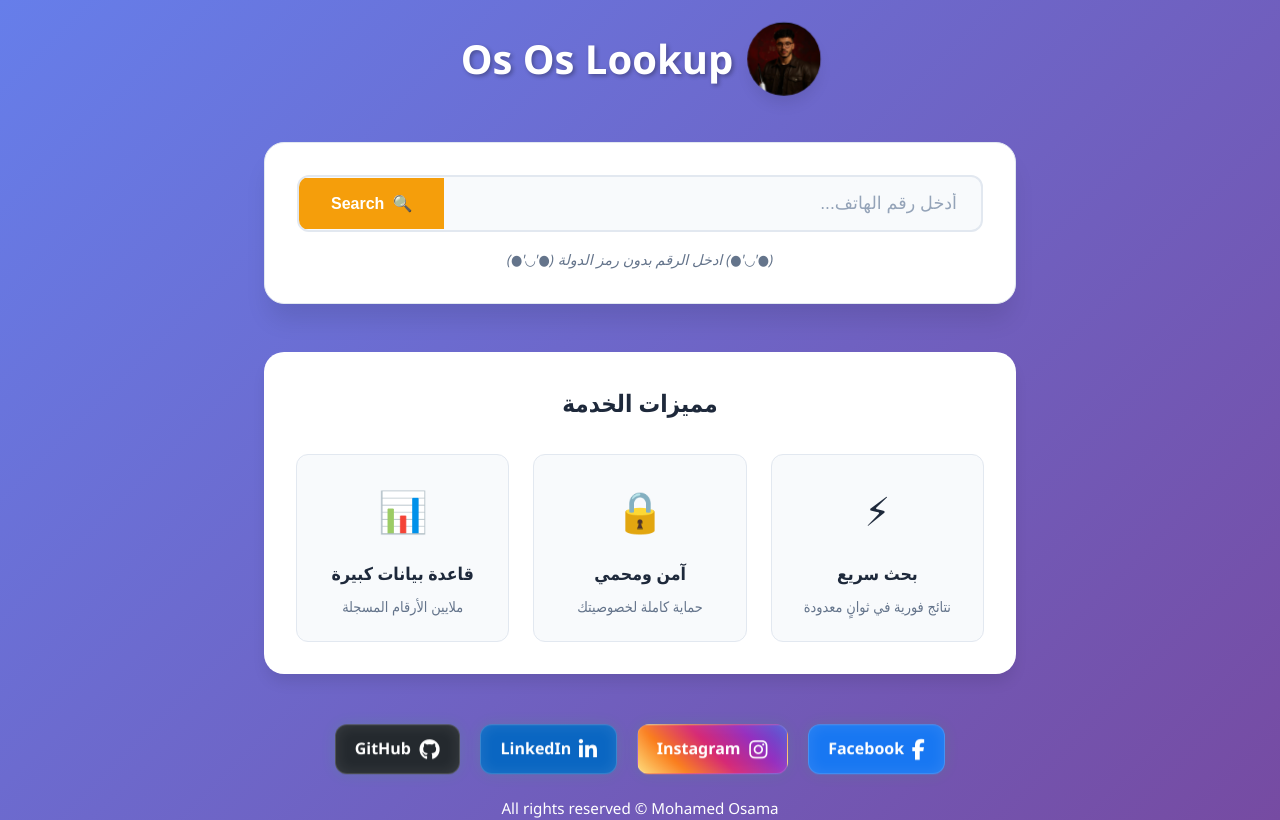
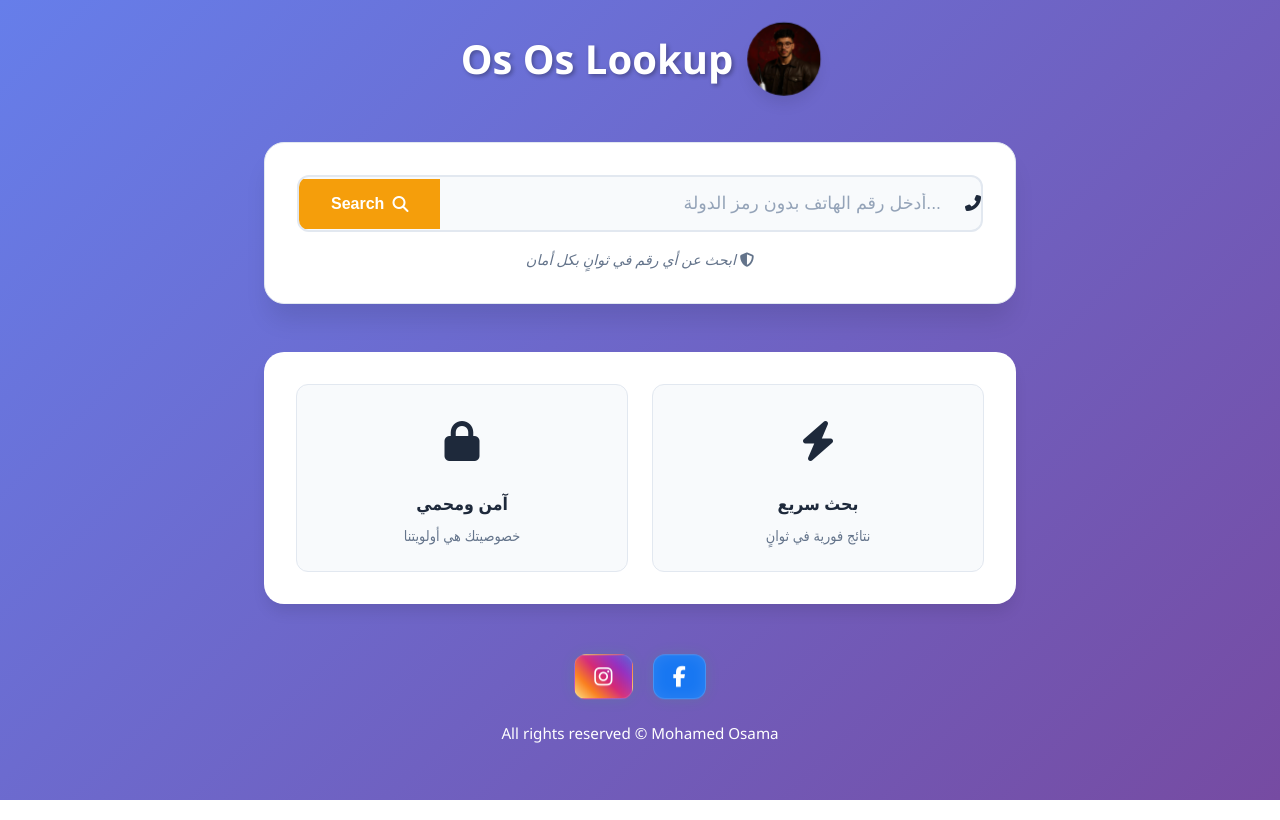
Before and after one commit to OsOs532/test-num, a plain HTML site: page index.html in a window 1280 px wide. Drawn offline with Linux system fonts and the light colour scheme.

Commit message:
Update index.html

```diff
--- a/index.html
+++ b/index.html
@@ -3,16 +3,14 @@
 <head>
     <meta charset="UTF-8">
     <meta name="viewport" content="width=device-width, initial-scale=1.0">
-  <title>Number Lookup</title>
+    <title>Os Os Lookup | فحص الأرقام</title>
     <link rel="stylesheet" href="style.css">
     <link rel="icon" type="image/png" href="cover.png">
-
     <link href="https://cdnjs.cloudflare.com/ajax/libs/font-awesome/6.5.0/css/all.min.css" rel="stylesheet">
+    <link href="https://fonts.googleapis.com/css2?family=Cairo:wght@400;700&family=Poppins:wght@600&display=swap" rel="stylesheet">
 </head>
 <body>
     <div class="container">
-
-    <!-- Header -->
         <header class="header">
             <div class="logo">
                 <img src="Profile.jpg" alt="Logo" class="logo-icon">
@@ -20,92 +18,58 @@
             </div>
         </header>
 
-    <!-- Search Section -->
         <div class="search-section">
             <div class="search-container">
                 <div class="phone-input-container">
-          <input
-            type="tel"
-            id="phoneInput"
-            class="phone-input"
-            placeholder=" ...أدخل رقم الهاتف"
-          >
+                    <span class="input-icon-prefix"><i class="fas fa-phone-alt"></i></span>
+                    <input type="tel" id="phoneInput" class="phone-input" placeholder="أدخل رقم الهاتف بدون رمز الدولة...">
                     <button class="search-btn" id="searchBtn">
-            <span class="search-icon">🔍</span>
-            <span class="search-text">Search</span>
+                        <i class="fas fa-search"></i>
+                        <span>Search</span>
                     </button>
                 </div>
-        <div class="input-hint">(●'◡'●) ادخل الرقم بدون رمز الدولة (●'◡'●)</div>
+                <div class="input-hint"><i class="fas fa-shield-alt"></i> ابحث عن أي رقم في ثوانٍ بكل أمان</div>
             </div>
         </div>
 
-    <!-- Result Section -->
         <div class="result-section" id="resultSection" style="display: none;">
             <div class="result-card" id="resultCard"></div>
         </div>
 
-    <!-- Loading -->
         <div class="loading" id="loading" style="display: none;">
             <div class="loading-spinner"></div>
-      <p>جاري البحث عن صاحب الرقم...</p>
+            <p>جاري فحص قاعدة البيانات...</p>
         </div>
 
-    <!-- No Results -->
         <div class="no-results" id="noResults" style="display: none;">
             <div class="no-results-icon">❌</div>
             <h3>لم يتم العثور على معلومات</h3>
-      <p>عذراً، لم نتمكن من العثور على معلومات لهذا الرقم</p>
-      <div class="suggestions">
-        <h4>تأكد من:</h4>
-        <ul>
-          <li> كتابة الرقم بشكل صحيح بدون رمز الدولة</li>
-          <li>عدم وجود مسافات أو رموز إضافية</li>
-        </ul>
-      </div>
+            <p>تأكد من كتابة الرقم بشكل صحيح (11 رقم)</p>
         </div>
 
-    <!-- Features -->
         <div class="features-section">
-      <h3 class="features-title">مميزات الخدمة</h3>
             <div class="features-grid">
                 <div class="feature-card">
-          <div class="feature-icon">⚡</div>
+                    <div class="feature-icon"><i class="fas fa-bolt"></i></div>
                     <h4>بحث سريع</h4>
-          <p>نتائج فورية في ثوانٍ معدودة</p>
+                    <p>نتائج فورية في ثوانٍ</p>
                 </div>
                 <div class="feature-card">
-          <div class="feature-icon">🔒</div>
+                    <div class="feature-icon"><i class="fas fa-lock"></i></div>
                     <h4>آمن ومحمي</h4>
-          <p>حماية كاملة لخصوصيتك</p>
-        </div>
-        <div class="feature-card">
-          <div class="feature-icon">📊</div>
-          <h4>قاعدة بيانات كبيرة</h4>
-          <p>ملايين الأرقام المسجلة</p>
+                    <p>خصوصيتك هي أولويتنا</p>
                 </div>
             </div>
         </div>
     </div>
 
-  <!-- Footer -->
     <footer>
         <div class="socials">
-      <a href="https://facebook.com" target="_blank" class="social-icon facebook">
-        <i class="fab fa-facebook-f"></i><span>Facebook</span>
-      </a>
-      <a href="https://instagram.com" target="_blank" class="social-icon instagram">
-        <i class="fab fa-instagram"></i><span>Instagram</span>
-      </a>
-      <a href="https://linkedin.com" target="_blank" class="social-icon linkedin">
-        <i class="fab fa-linkedin-in"></i><span>LinkedIn</span>
-      </a>
-      <a href="https://github.com" target="_blank" class="social-icon github">
-        <i class="fab fa-github"></i><span>GitHub</span>
-      </a>
+            <a href="https://www.facebook.com/profile.php?id=100033771226713" target="_blank" class="social-icon facebook"><i class="fab fa-facebook-f"></i></a>
+            <a href="https://www.instagram.com/o_s_o_s_202" target="_blank" class="social-icon instagram"><i class="fab fa-instagram"></i></a>
         </div>
         <div class="footer-text">All rights reserved © Mohamed Osama</div>
     </footer>
-
     <script src="main.js"></script>
 </body>
 </html>
```
Lines whose indentation alone changed are shown as unchanged.
